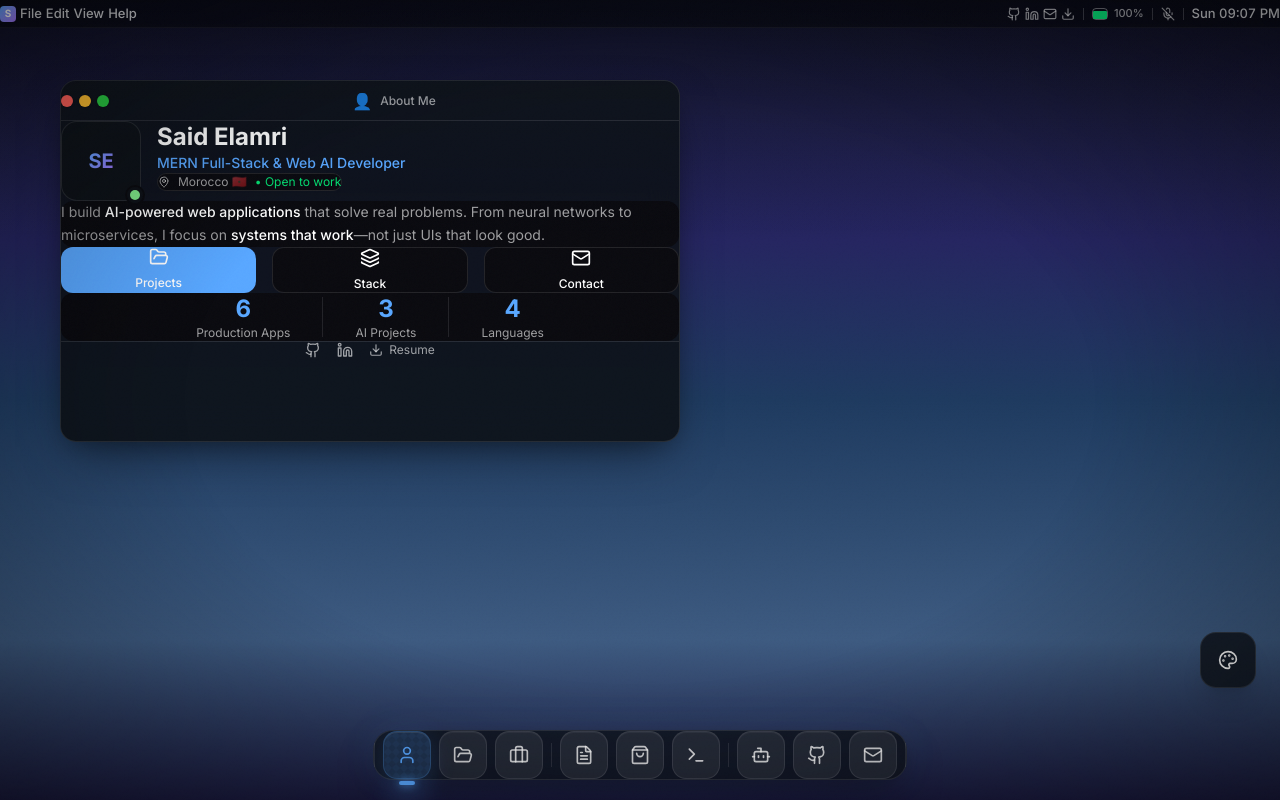
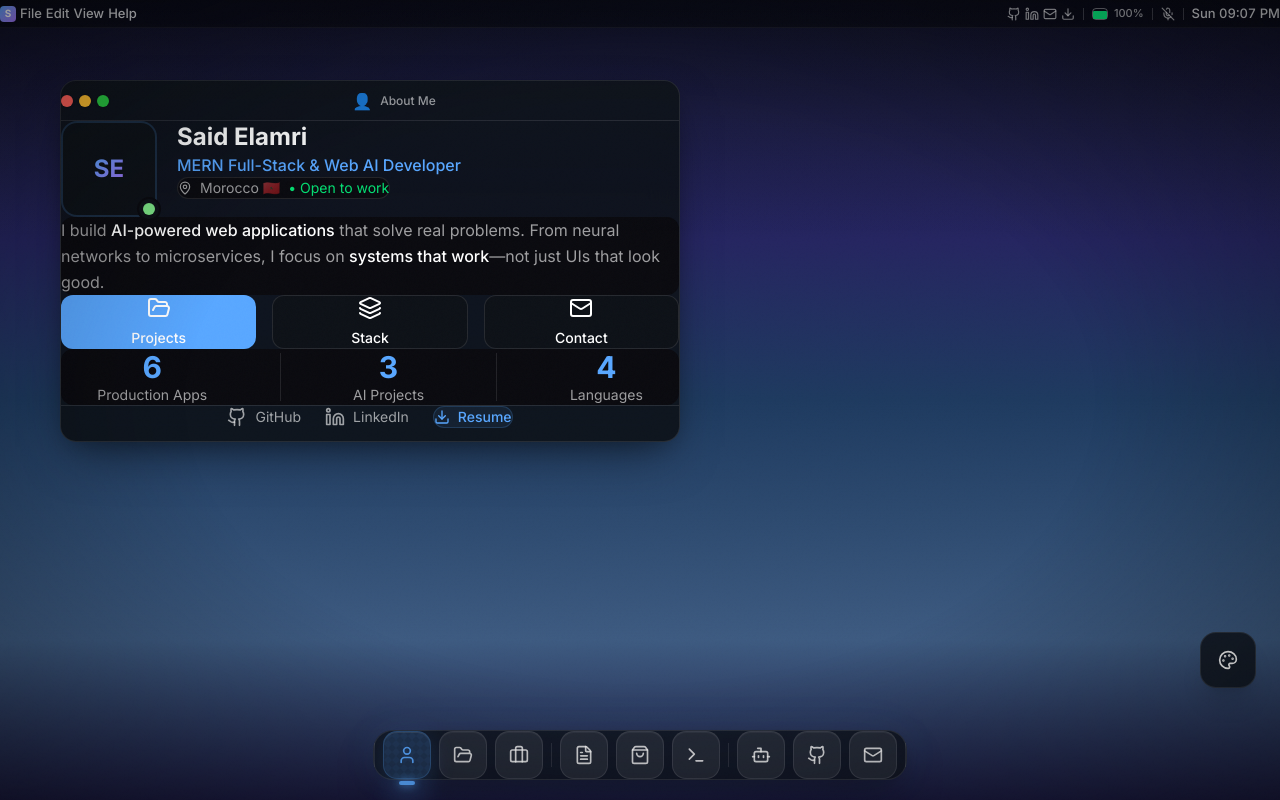
Before and after one commit to saidElamri/portfolio2, a React (Vite) app: page / in a window 1280 px wide. Built offline with nearby package versions, Linux system fonts and the light colour scheme.

Commit message:
style: Redesign HeroProfile with proper vertical space distribution using flexbox auto margins

```diff
--- a/src/components/HeroProfile.jsx
+++ b/src/components/HeroProfile.jsx
@@ -1,7 +1,7 @@
 import React from 'react';
 import { useTranslation } from 'react-i18next';
 import { motion } from 'framer-motion';
-import { MapPin, Download, ChevronRight, FolderOpen, Layers, Mail, Github, Linkedin } from 'lucide-react';
+import { MapPin, Download, FolderOpen, Layers, Mail, Github, Linkedin } from 'lucide-react';
 import useThemeStore, { themes } from '../stores/themeStore';
 import { personalInfo } from '../data/portfolio';
 
@@ -17,31 +17,31 @@ const HeroProfile = ({ onViewProjects, onContact, onSkills }) => {
             onTouchEnd={(e) => { e.preventDefault(); onClick?.(); }}
             whileHover={{ scale: 1.02 }}
             whileTap={{ scale: 0.98 }}
-            className="flex flex-col items-center gap-2 py-4 px-3 rounded-xl transition-all touch-manipulation"
+            className="flex flex-col items-center justify-center gap-2 py-5 rounded-xl transition-all touch-manipulation"
             style={{
-                backgroundColor: primary ? theme.accent : theme.background,
+                backgroundColor: primary ? theme.accent : theme.surface,
                 color: primary ? '#fff' : theme.text,
                 border: primary ? 'none' : `1px solid ${theme.border}`,
                 touchAction: 'manipulation',
                 WebkitTapHighlightColor: 'transparent'
             }}
         >
-            <Icon className="w-5 h-5" />
-            <span className="text-xs font-medium">{label}</span>
+            <Icon className="w-6 h-6" />
+            <span className="text-sm font-medium">{label}</span>
         </motion.button>
     );
 
     return (
-        <div className="flex flex-col h-full">
-            {/* Profile Header - Clean and Confident */}
-            <div className="flex flex-col md:flex-row items-center md:items-start gap-4 text-center md:text-left mb-8">
+        <div className="flex flex-col h-full p-2">
+            {/* Top Section: Profile */}
+            <div className="flex items-start gap-5 mb-auto">
                 {/* Avatar */}
                 <div className="relative shrink-0">
                     <div
-                        className="relative w-20 h-20 rounded-2xl flex items-center justify-center text-xl font-bold overflow-hidden"
+                        className="relative w-24 h-24 rounded-2xl flex items-center justify-center text-2xl font-bold overflow-hidden"
                         style={{
                             backgroundColor: theme.surface,
-                            border: `1px solid ${theme.border}`,
+                            border: `2px solid ${theme.accent}30`,
                         }}
                     >
                         <span
@@ -54,33 +54,33 @@ const HeroProfile = ({ onViewProjects, onContact, onSkills }) => {
 
                     {/* Available indicator */}
                     <div
-                        className="absolute -bottom-1 -right-1 w-5 h-5 rounded-full border-2 flex items-center justify-center"
+                        className="absolute -bottom-1 -right-1 w-6 h-6 rounded-full border-2 flex items-center justify-center"
                         style={{ backgroundColor: theme.surface, borderColor: theme.background }}
                     >
-                        <div className="w-2.5 h-2.5 rounded-full" style={{ backgroundColor: '#7ee787' }} />
+                        <div className="w-3 h-3 rounded-full animate-pulse" style={{ backgroundColor: '#7ee787' }} />
                     </div>
                 </div>
 
                 {/* Name & Title */}
-                <div className="flex-1 min-w-0">
+                <div className="flex-1 min-w-0 pt-1">
                     <h1 className="text-2xl font-bold" style={{ color: theme.text }}>
                         {t('hero.name')}
                     </h1>
-                    <p className="text-sm font-medium mt-1" style={{ color: theme.accent }}>
+                    <p className="text-base font-medium mt-1" style={{ color: theme.accent }}>
                         MERN Full-Stack & Web AI Developer
                     </p>
 
                     {/* Location badge */}
-                    <div className="flex justify-center md:justify-start mt-3">
+                    <div className="flex mt-3">
                         <span
-                            className="flex items-center gap-2 text-xs px-3 py-1.5 rounded-full"
+                            className="flex items-center gap-2 text-sm px-3 py-1.5 rounded-full"
                             style={{
                                 color: theme.textMuted,
                                 backgroundColor: theme.background,
                                 border: `1px solid ${theme.border}`
                             }}
                         >
-                            <MapPin className="w-3 h-3" />
+                            <MapPin className="w-3.5 h-3.5" />
                             {personalInfo.location}
                             <span className="text-green-400">• Open to work</span>
                         </span>
@@ -88,19 +88,19 @@ const HeroProfile = ({ onViewProjects, onContact, onSkills }) => {
                 </div>
             </div>
 
-            {/* Value Proposition - Single, clear statement */}
+            {/* Middle Section: Value Proposition */}
             <div
-                className="p-5 rounded-xl mb-8"
+                className="p-6 rounded-xl my-6"
                 style={{ backgroundColor: theme.background }}
             >
-                <p className="text-sm leading-relaxed" style={{ color: theme.textMuted }}>
+                <p className="text-base leading-relaxed" style={{ color: theme.textMuted }}>
                     I build <span style={{ color: theme.text, fontWeight: 500 }}>AI-powered web applications</span> that solve real problems.
                     From neural networks to microservices, I focus on <span style={{ color: theme.text, fontWeight: 500 }}>systems that work</span>—not just UIs that look good.
                 </p>
             </div>
 
-            {/* Quick Navigation - 3 clear paths */}
-            <div className="grid grid-cols-3 gap-4 mb-8">
+            {/* Navigation Buttons */}
+            <div className="grid grid-cols-3 gap-4 mb-6">
                 <NavButton
                     onClick={onViewProjects}
                     icon={FolderOpen}
@@ -119,58 +119,64 @@ const HeroProfile = ({ onViewProjects, onContact, onSkills }) => {
                 />
             </div>
 
-            {/* Proof Points - Real numbers, not percentages */}
+            {/* Stats Section */}
             <div
-                className="flex items-center justify-center gap-8 py-5 rounded-xl mb-8"
+                className="flex items-center justify-around py-6 rounded-xl mb-auto"
                 style={{ backgroundColor: theme.background }}
             >
                 <div className="text-center">
-                    <div className="text-2xl font-bold" style={{ color: theme.accent }}>6</div>
-                    <div className="text-xs mt-1" style={{ color: theme.textMuted }}>Production Apps</div>
+                    <div className="text-3xl font-bold" style={{ color: theme.accent }}>6</div>
+                    <div className="text-sm mt-1" style={{ color: theme.textMuted }}>Production Apps</div>
                 </div>
-                <div className="w-px h-10" style={{ backgroundColor: theme.border }} />
+                <div className="w-px h-12" style={{ backgroundColor: theme.border }} />
                 <div className="text-center">
-                    <div className="text-2xl font-bold" style={{ color: theme.accent }}>3</div>
-                    <div className="text-xs mt-1" style={{ color: theme.textMuted }}>AI Projects</div>
+                    <div className="text-3xl font-bold" style={{ color: theme.accent }}>3</div>
+                    <div className="text-sm mt-1" style={{ color: theme.textMuted }}>AI Projects</div>
                 </div>
-                <div className="w-px h-10" style={{ backgroundColor: theme.border }} />
+                <div className="w-px h-12" style={{ backgroundColor: theme.border }} />
                 <div className="text-center">
-                    <div className="text-2xl font-bold" style={{ color: theme.accent }}>4</div>
-                    <div className="text-xs mt-1" style={{ color: theme.textMuted }}>Languages</div>
+                    <div className="text-3xl font-bold" style={{ color: theme.accent }}>4</div>
+                    <div className="text-sm mt-1" style={{ color: theme.textMuted }}>Languages</div>
                 </div>
             </div>
 
-            {/* Spacer to push social links to bottom */}
-            <div className="flex-1" />
-
-            {/* Social Links - at bottom */}
-            <div className="flex items-center justify-center gap-4 pt-4" style={{ borderTop: `1px solid ${theme.border}` }}>
+            {/* Bottom Section: Social Links */}
+            <div
+                className="flex items-center justify-center gap-6 pt-4 mt-auto"
+                style={{ borderTop: `1px solid ${theme.border}` }}
+            >
                 <a
                     href={`https://github.com/${personalInfo.github}`}
                     target="_blank"
                     rel="noopener noreferrer"
-                    className="p-2.5 rounded-lg transition-colors hover:bg-white/5"
+                    className="flex items-center gap-2 p-3 rounded-xl transition-colors hover:bg-white/5"
                     style={{ color: theme.textMuted }}
                 >
-                    <Github className="w-4 h-4" />
+                    <Github className="w-5 h-5" />
+                    <span className="text-sm">GitHub</span>
                 </a>
                 <a
                     href={`https://linkedin.com/in/${personalInfo.linkedin}`}
                     target="_blank"
                     rel="noopener noreferrer"
-                    className="p-2.5 rounded-lg transition-colors hover:bg-white/5"
+                    className="flex items-center gap-2 p-3 rounded-xl transition-colors hover:bg-white/5"
                     style={{ color: theme.textMuted }}
                 >
-                    <Linkedin className="w-4 h-4" />
+                    <Linkedin className="w-5 h-5" />
+                    <span className="text-sm">LinkedIn</span>
                 </a>
                 <a
                     href="/resume.pdf"
                     download="Said_Elamri_Resume.pdf"
-                    className="flex items-center gap-1.5 px-3 py-2 rounded-lg text-xs transition-colors hover:bg-white/5"
-                    style={{ color: theme.textMuted }}
+                    className="flex items-center gap-2 px-4 py-3 rounded-xl transition-colors"
+                    style={{
+                        color: theme.accent,
+                        backgroundColor: theme.accent + '15',
+                        border: `1px solid ${theme.accent}30`
+                    }}
                 >
-                    <Download className="w-3.5 h-3.5" />
-                    <span>{t('common.resume') || 'Resume'}</span>
+                    <Download className="w-4 h-4" />
+                    <span className="text-sm font-medium">Resume</span>
                 </a>
             </div>
         </div>
```
